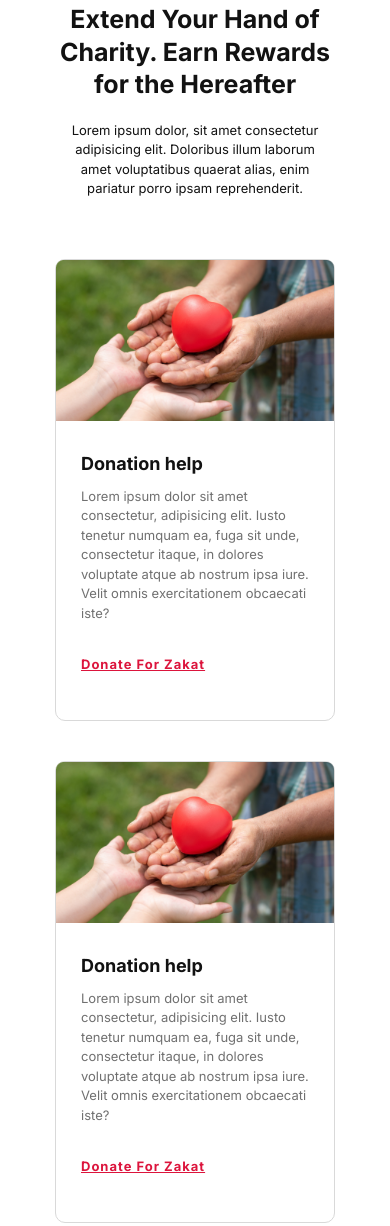
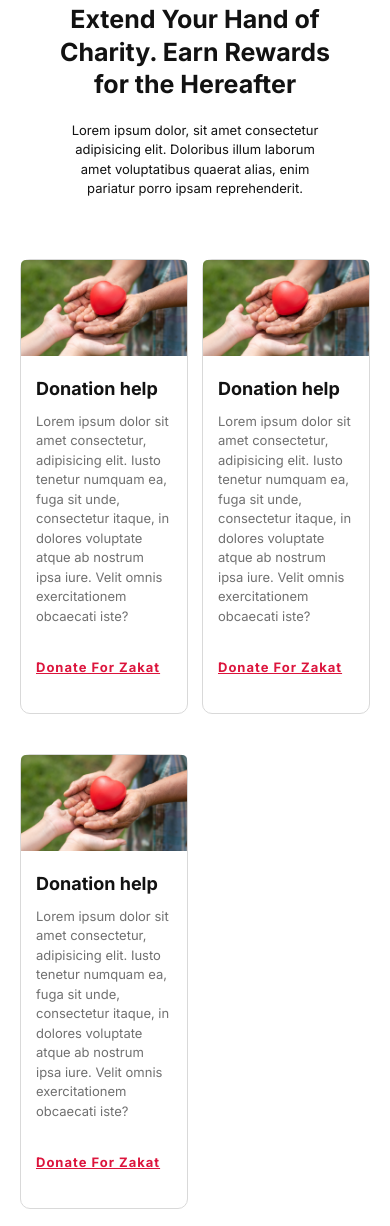
Before and after one commit to shipatulhasan/zakat, a plain HTML site: page index.html in a window 390 px wide. Shown: the part 4385-5611 px from the top of the page. Drawn offline with Linux system fonts and the light colour scheme.

Commit message:
style changes

```diff
--- a/css/style.css
+++ b/css/style.css
@@ -275,19 +275,19 @@ footer p{
     /* .headline .col-1{
         flex-basis: 50%;
     } */
-   .blog .row{
-    justify-content: center;
-   }
    .btn a,.card a{
     font-size: 13px;
    }
     .blog .col-3 {
-        flex-basis: 80%;
-        max-width: 80%;
+        flex-basis: 48%;
+        max-width: 48%;
 
     }
     .card{
         margin: 20px 0;
+    }
+    .card-content {
+        padding: 15px;
     }
     /* .service .col-2 {
         margin: 10px 5px;
```
